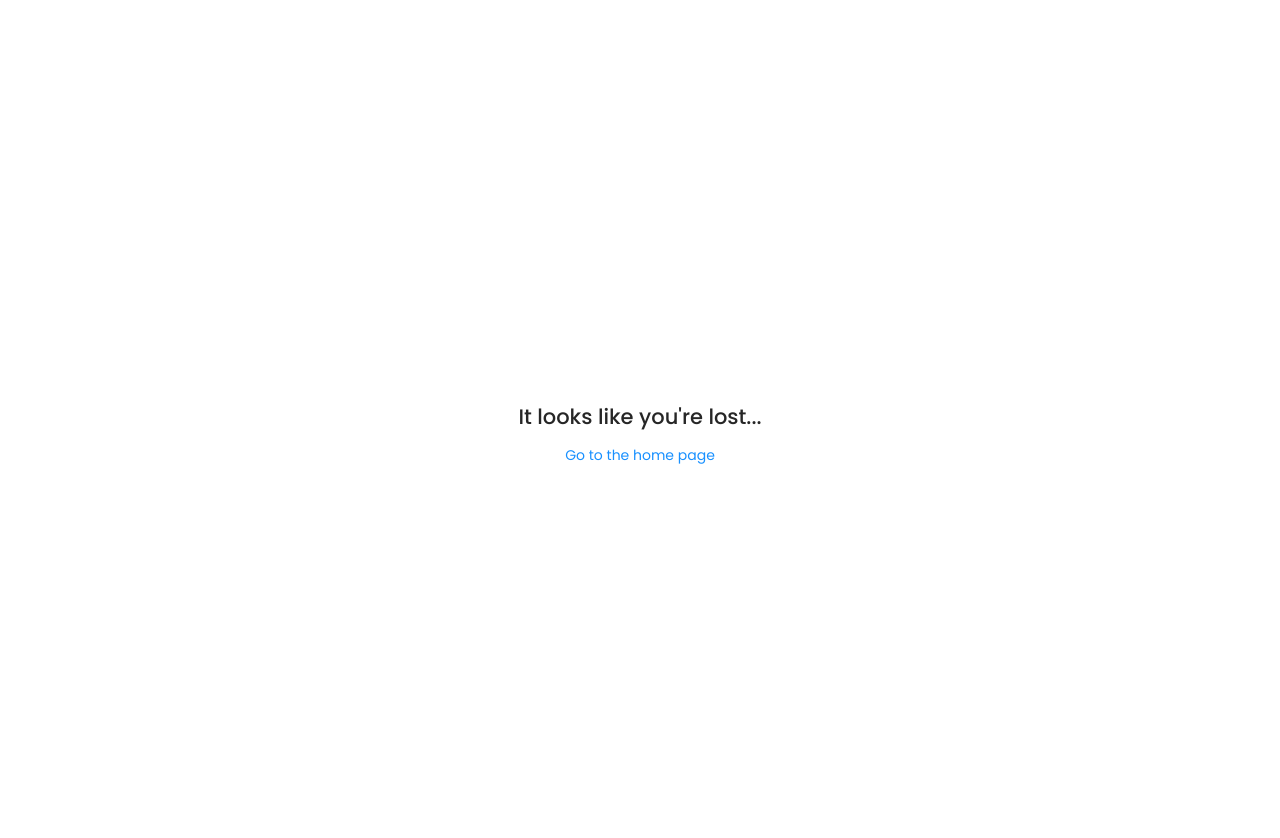
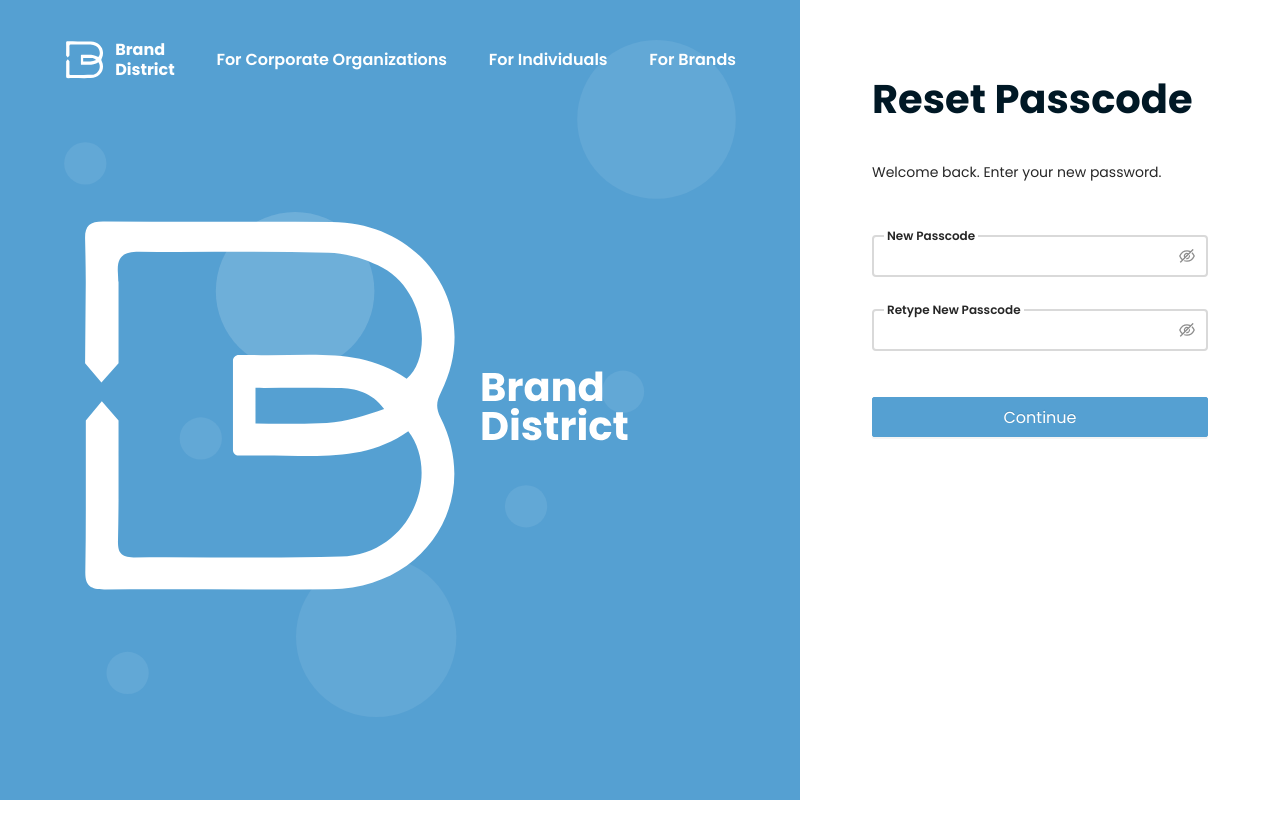
Before and after one commit to shrek-Academy/brand-distrct-snow, a React (Create React App) app: page /reset-passcode in a window 1280 px wide. Shown: the top 838 px of the page. After the commit the page ends 800 px from the top, so only its background shows below. Built offline with nearby package versions, Linux system fonts and the light colour scheme.

Commit message:
reset passcode design page completed

```diff
--- a/src/Pages/Auth/index.js
+++ b/src/Pages/Auth/index.js
@@ -5,3 +5,4 @@ export { default as ForgetPasscode } from "./foget-passcode";
 export { default as ResetEmail } from "./reset/reset-email";
 export { default as ResetPhone } from "./reset/reset-phone";
 export { default as ResetComplete } from "./reset/reset-complete";
+export { default as ResetPasscode } from "./reset/reset-passcode";
--- /dev/null
+++ b/src/Pages/Auth/reset/components/form-reset-passcode.js
@@ -0,0 +1,71 @@
+// external import statements
+import { Form, message, Input, Button } from "antd";
+import { useNavigate } from "react-router-dom";
+
+// internal import statements
+import FormInput from "../../../../Components/form-input";
+
+function FormResetPassCode() {
+    const [form] = Form.useForm();
+    const navigate = useNavigate();
+    const onFinish = (values) => {
+        console.log("Success:", values);
+        message.success("Passcode reset successfully");
+        navigate("/reset-complete");
+    };
+
+    const onFinishFailed = (errorInfo) => {
+        console.log("Failed:", errorInfo);
+    };
+
+    return (
+        <Form
+            name="basic"
+            form={form}
+            layout="vertical"
+            onFinish={onFinish}
+            onFinishFailed={onFinishFailed}
+            autoComplete="off"
+            size="large"
+        >
+            <br />
+            <FormInput
+                label="New Passcode"
+                name="passCode"
+                placeholder="Enter your new 4-digit passcode"
+                rules={[
+                    {
+                        required: true,
+                        pattern: "^[0-9]{4}",
+                        message: "Invalid 4-digit passcode",
+                        len: 4,
+                    },
+                ]}
+            >
+                <Input.Password />
+            </FormInput>
+            <FormInput
+                label="Retype New Passcode"
+                name="confirmPassCode"
+                rules={[
+                    {
+                        required: true,
+                        pattern: "^[0-9]{4}",
+                        message: "Passcode do not match",
+                        len: 4,
+                    },
+                ]}
+            >
+                <Input.Password />
+            </FormInput>
+            <br />
+            <FormInput>
+                <Button block type="primary" htmlType="submit">
+                    Continue
+                </Button>
+            </FormInput>
+        </Form>
+    );
+}
+
+export default FormResetPassCode;
--- /dev/null
+++ b/src/Pages/Auth/reset/reset-passcode.js
@@ -0,0 +1,30 @@
+// external import statements
+import { Space, message } from "antd";
+
+// internal import statements
+import { useEffect } from "react";
+import FormResetPassCode from "./components/form-reset-passcode";
+
+function ResetPasscode() {
+    let run = true;
+    useEffect(() => {
+        if (run) {
+            message.success("You can now change your account passcode.");
+            // eslint-disable-next-line react-hooks/exhaustive-deps
+            run = false;
+        }
+    }, []);
+
+    return (
+        <Space direction="vertical" align="center">
+            <div style={{ marginTop: "2rem" }}>
+                <h2>Reset Passcode</h2>
+                <br />
+                <p>Welcome back. Enter your new password.</p>
+            </div>
+            <FormResetPassCode />
+        </Space>
+    );
+}
+
+export default ResetPasscode;
--- a/src/routes.js
+++ b/src/routes.js
@@ -15,6 +15,7 @@ import {
     ResetEmail,
     ResetPhone,
     ResetComplete,
+    ResetPasscode,
 } from "./Pages";
 import { AuthLayout, VerificationLayout, DashboardLayout } from "./layout";
 
@@ -42,6 +43,7 @@ const Router = () => {
                 { path: "forget-passcode", element: <ForgetPasscode /> },
                 { path: "reset-email", element: <ResetEmail /> },
                 { path: "reset-phone", element: <ResetPhone /> },
+                { path: "reset-passcode", element: <ResetPasscode /> },
                 { path: "reset-complete", element: <ResetComplete /> },
             ],
         },
```
